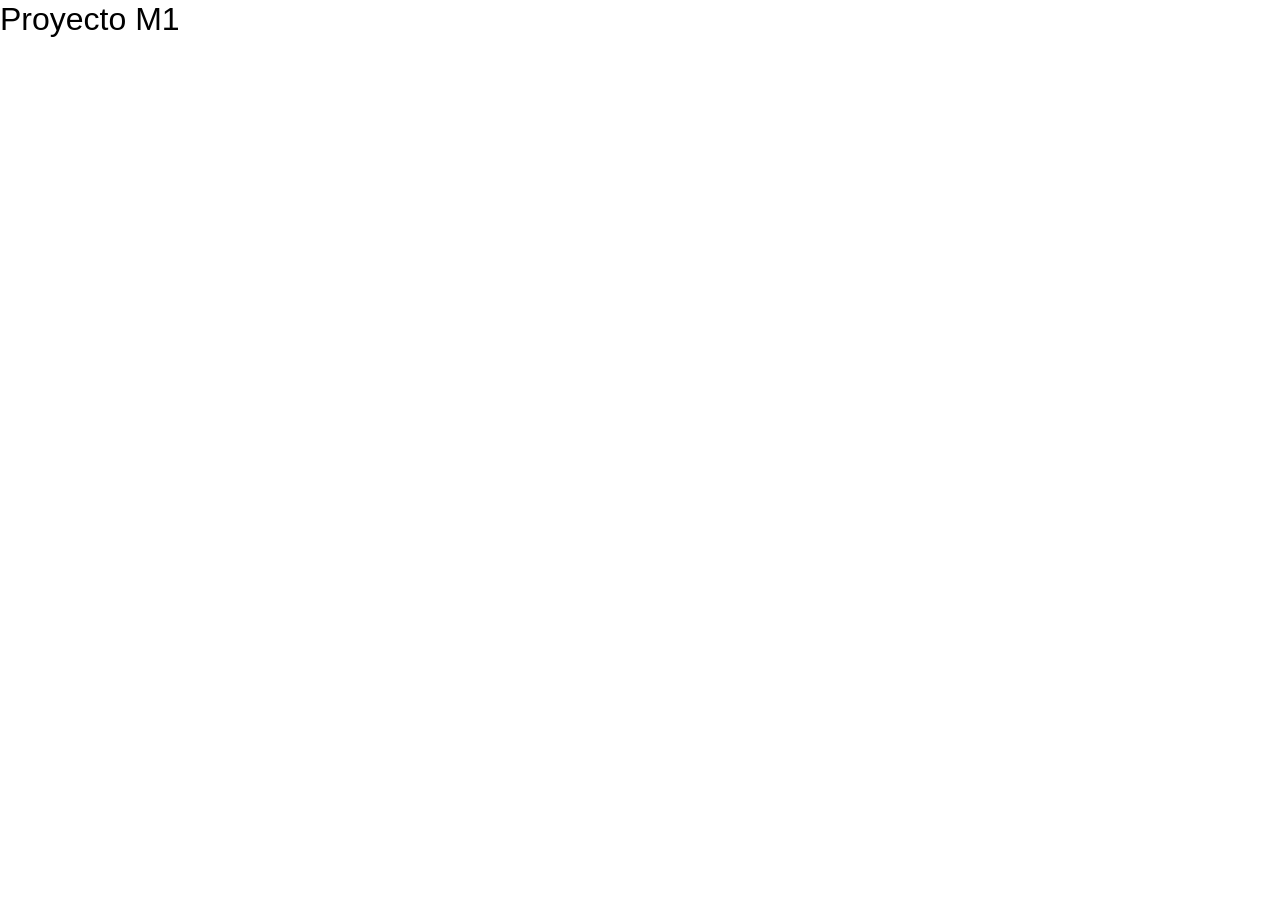
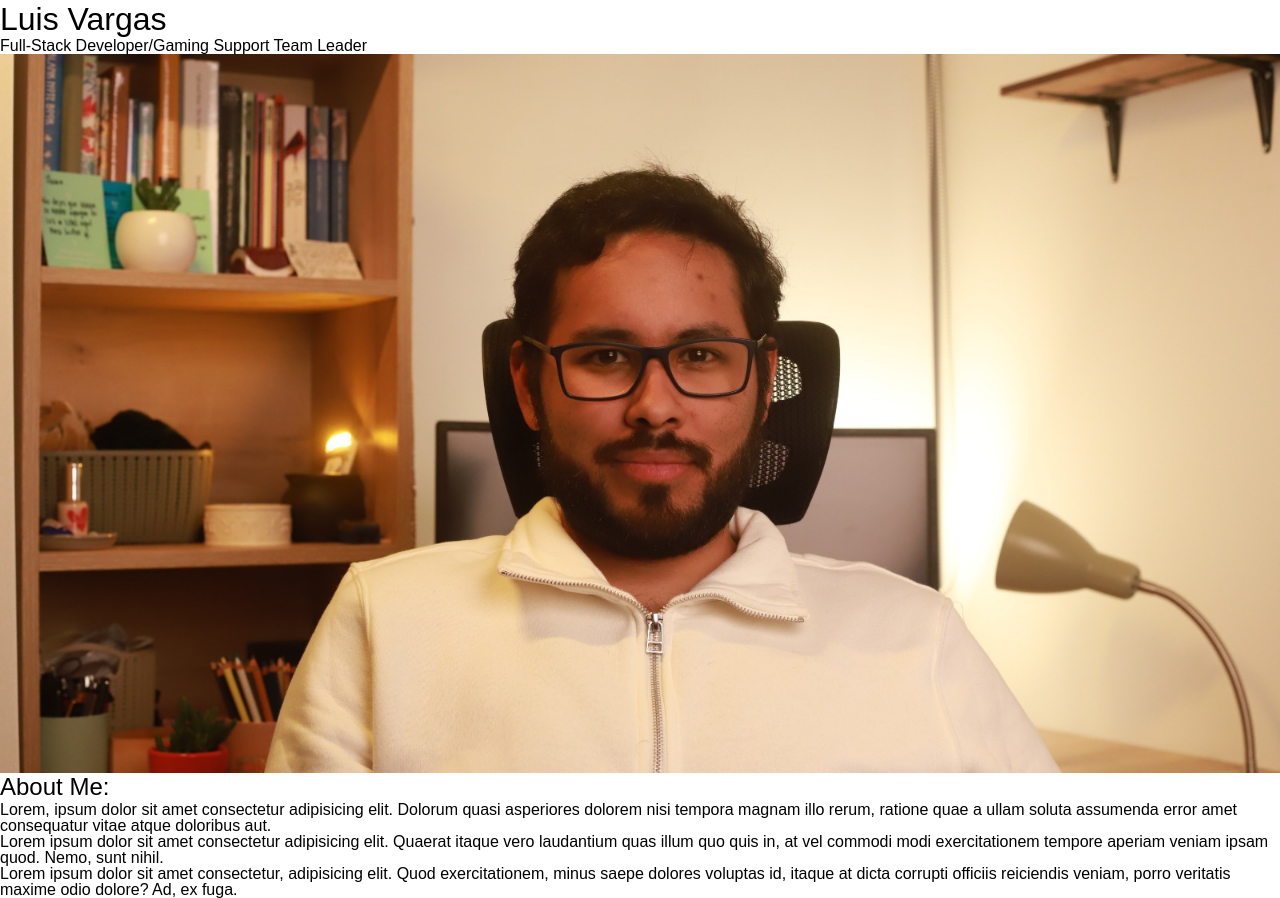
Before and after one commit to 1LuisVargas/first-landing-page-js, a plain HTML site: page index.html in a window 1280 px wide. Before the commit the page ends 800 px from the top, so only its background shows below. Drawn offline with Linux system fonts and the light colour scheme.

Commit message:
Added title, description, and keywords for SEO. Created sections for the page, and added lorem as placeholders.

```diff
--- a/index.html
+++ b/index.html
@@ -10,9 +10,34 @@
     <!-- Linking personal style sheet -->
     <link rel="stylesheet" href="./styles/styles.css">
 
-    <title>Document</title>
+    <!-- Adding title, description, and keywords for SEO -->
+    <title>Luis Vargas - Full-Stack Developer, Gaming Support Team Leader</title>
+    <meta name="description" content="Needing a team leader for customer support? Front-end or back-end developer? You've come to the right place, please click in and take a minute to read more about me!">
+    <meta name="keywords" content="Vargas Luis, Luis Vargas, front-end, back-end, Full-Stack, developer, supervisor, customer support, BPO industry, customer service, team lead, software, HTML, CSS, SCSS, Bootstrap, SEO, Git, Github">
+
 </head>
 <body>
-    <h1>Proyecto M1</h1>
+
+    <header>
+        <h1>Luis Vargas</h1>
+        <p>Full-Stack Developer/Gaming Support Team Leader</p>
+        <img src="./images/New LinkedIn.jpg" alt="Professional picture of me">
+    </header>
+
+    <!-- About me -->
+    <section id="favorite">
+        <h2>About Me:</h2>
+        <p>Lorem, ipsum dolor sit amet consectetur adipisicing elit. Dolorum quasi asperiores dolorem nisi tempora magnam illo rerum, ratione quae a ullam soluta assumenda error amet consequatur vitae atque doloribus aut.</p>
+    </section>
+
+    <!-- Technologies I'm proficient in -->
+    <section id="technologies">
+        <p>Lorem ipsum dolor sit amet consectetur adipisicing elit. Quaerat itaque vero laudantium quas illum quo quis in, at vel commodi modi exercitationem tempore aperiam veniam ipsam quod. Nemo, sunt nihil.</p>
+    </section>
+
+    <!-- Activites I like to do -->
+    <section id="activities">
+        <p>Lorem ipsum dolor sit amet consectetur, adipisicing elit. Quod exercitationem, minus saepe dolores voluptas id, itaque at dicta corrupti officiis reiciendis veniam, porro veritatis maxime odio dolore? Ad, ex fuga.</p>
+    </section>
 </body>
 </html>
```
Also changed, not shown: images/New LinkedIn.jpg (added).
